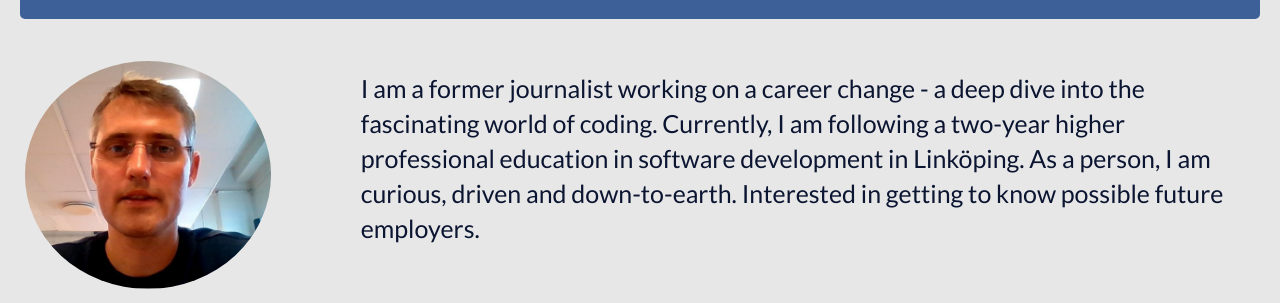
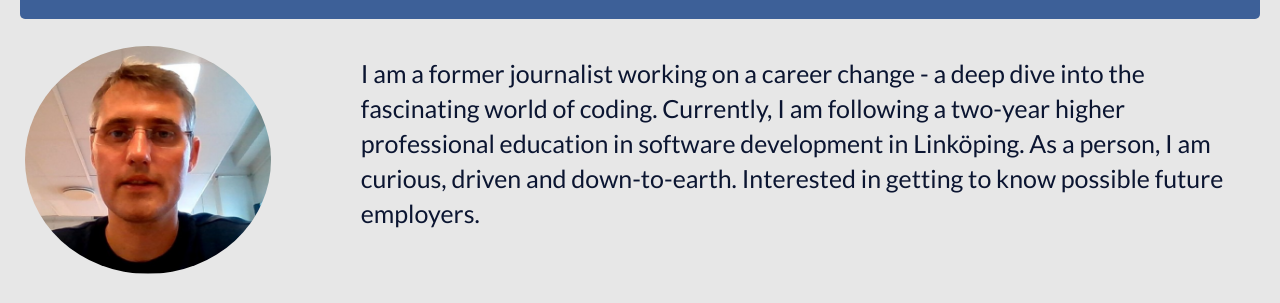
Before and after one commit to EricvandenOutenaar/my-cv, a plain HTML site: page index.html in a window 1280 px wide. Shown: the part 192-495 px from the top of the page. Drawn offline with nearby package versions, Linux system fonts and the light colour scheme.

Commit message:
margin inttroduction container
margin top

```diff
--- a/style.css
+++ b/style.css
@@ -101,7 +101,7 @@ nav{
 .introduction-container{
     display: flex;
     padding: 5px;
-    margin: 35px auto 15px;
+    margin: 20px auto 15px;
 }
 #btn-hide-work:hover, #btn-show-work:hover, #btn-show-edu:hover, #btn-hide-edu:hover{
     opacity: 0.7;
```
